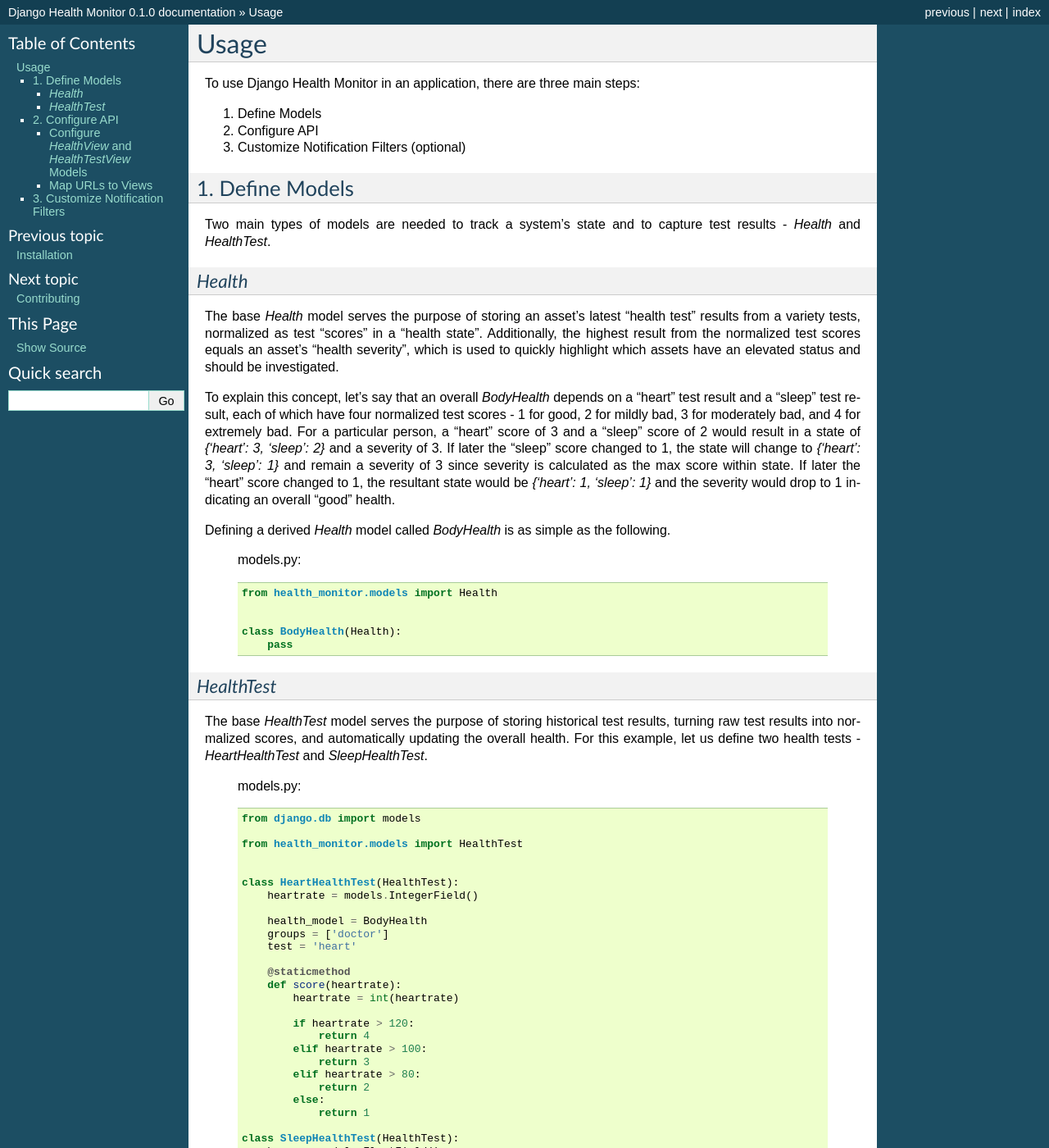
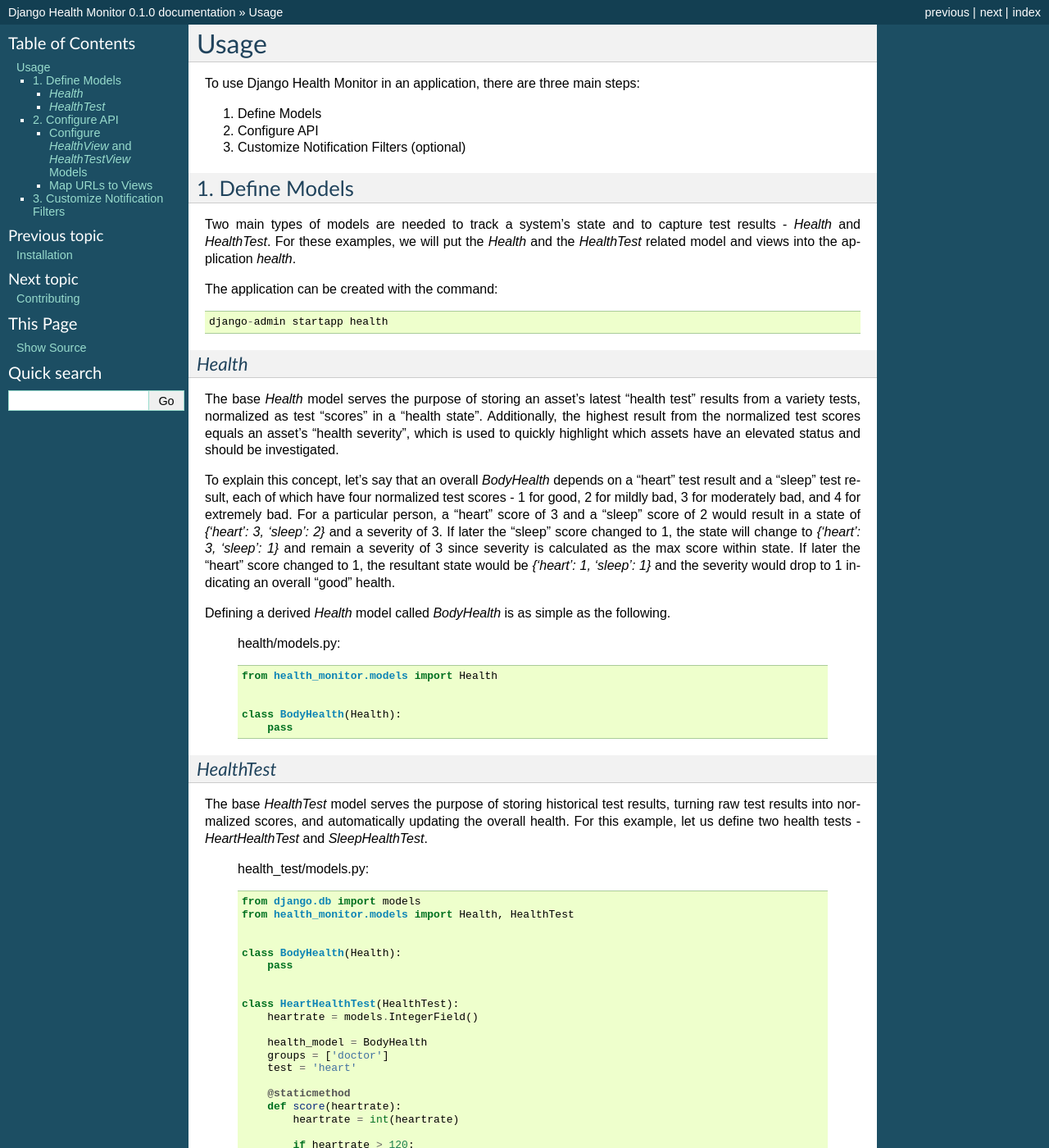
Before and after one commit to gracenote/django-health-monitor, a Sphinx documentation site: the page built from docs/usage.rst, in a window 1280 px wide and 1400 px high. Shown: the whole window at 82% size. Built offline with Sphinx 7.4.7, drawn with Linux system fonts in a browser that asks for light colours; some of the changed text lies outside the part shown.

Commit message:
Update docs.

```diff
--- a/docs/usage.rst
+++ b/docs/usage.rst
@@ -13,7 +13,11 @@
 1. Define Models
 ****************
 
-Two main types of models are needed to track a system's state and to capture test results - `Health` and `HealthTest`.
+Two main types of models are needed to track a system's state and to capture test results - `Health` and `HealthTest`. For these examples, we will put the `Health` and the `HealthTest` related model and views into the application `health`.
+
+The application can be created with the command::
+
+    django-admin startapp health
 
 `Health`
 --------
@@ -24,7 +28,7 @@
 
 Defining a derived `Health` model called `BodyHealth` is as simple as the following.
 
-    models.py::
+    health/models.py::
 
         from health_monitor.models import Health
 
@@ -38,11 +42,14 @@
 
 The base `HealthTest` model serves the purpose of storing historical test results, turning raw test results into normalized scores, and automatically updating the overall health. For this example, let us define two health tests - `HeartHealthTest` and `SleepHealthTest`.
 
-    models.py::
+    health_test/models.py::
 
         from django.db import models
+        from health_monitor.models import Health, HealthTest
 
-        from health_monitor.models import HealthTest
+
+        class BodyHealth(Health):
+            pass
 
 
         class HeartHealthTest(HealthTest):
@@ -142,7 +149,7 @@
 --------------------------------------------------
 The following class definitions should be made to configure the API view classes.
 
-    views.py::
+    health/views.py::
 
         from health_monitor.views import HealthTestView, HealthView
 
@@ -162,7 +169,7 @@
 -----------------
 The following url definitions should be made to enable all of the endpoints and actions described above.
 
-    urls.py::
+    health/urls.py::
 
 
         from django.conf.urls import url
```
